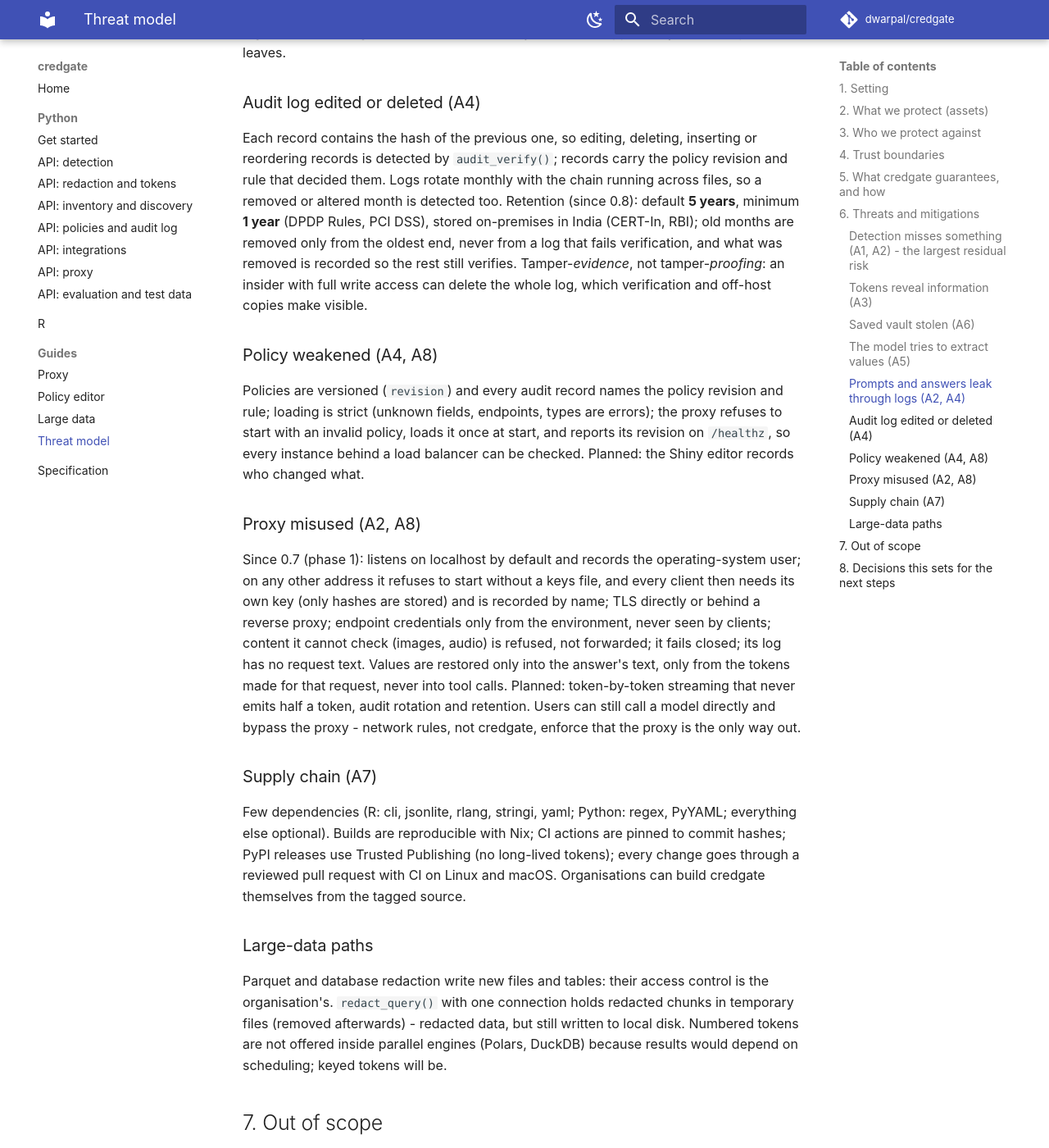
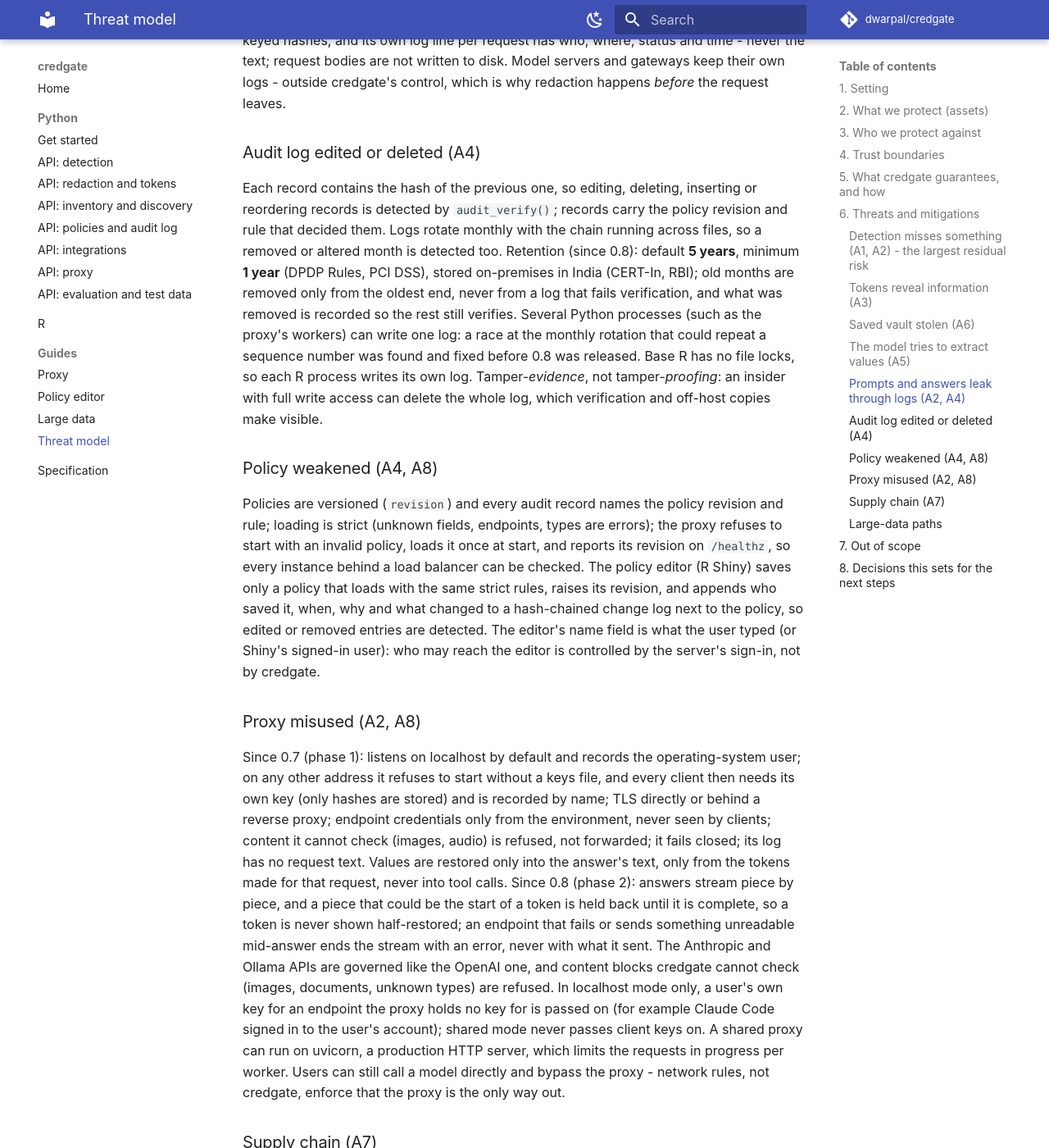
Before and after one commit to dwarpal/credgate, an MkDocs documentation site: the page built from docs/threat-model.md, in a window 1280 px wide and 1400 px high, scrolled down 4882 px. Shown: the whole window at 82% size. Built offline with MkDocs 1.6.1 and Material for MkDocs 9.7.7, drawn with Linux system fonts in a browser that asks for light colours; comment, search, counter and statistics services are not loaded; some of the changed text lies outside the part shown.

Commit message:
Release credgate 0.8.0 for Python (#34)
Version bump and dated changelog. After merging, tag `py-v0.8.0` on main
to publish to PyPI.

## In 0.8.0 (merged in #30, #32, #33)
- **Streaming**: answers arrive as the model writes them, with tokens
restored as they arrive (never half a token).
- **Anthropic API**, for Claude Code and the SDKs. Verified with Claude
Code 2.1.309.
- **Ollama API**, for Ollama clients and VS Code Copilot Chat's Ollama
models.
- **uvicorn production server** (`--server uvicorn`, `credgate[server]`;
BSD-3/MIT), with `--concurrency`. Every proxy test runs on both servers.
- **Audit log rotation and retention**: monthly files, default 5 years,
minimum 1. Includes the fix for a race at rotation.
- Threat model updated to 0.8.0: policy editor, proxy phase 2, audit
writers.
- Small fix in this PR: the uvicorn server's log line says `stream` for
streamed requests, as the standard server's does.

## Checked
- `python -m build`: `twine check --strict` passes the wheel and sdist.
Version 0.8.0, with the new `server` extra.
- Clean install from the wheel, using the Nix-built uvicorn, offline:
**the installed `credgate` command on uvicorn with 2 workers against a
real Ollama model** (gemma3:1b), on both the OpenAI and Ollama APIs,
streamed.
- PAN and Aadhaar tokenised, then restored in the answers; mobile
redacted.
  - `/healthz` ok; audit chain intact.
- Proxy tests on both servers: 179 passed.

```diff
--- a/docs/threat-model.md
+++ b/docs/threat-model.md
@@ -3,11 +3,11 @@
 What credgate protects, against whom, what it trusts, and where it does
 **not** protect. It covers detection, scanning and inventories (including
 Spark, BigQuery and whole databases), redaction, keyed and numbered
-tokenisation, saved vaults, policies, the audit log and the proxy, and the
-planned Shiny apps, so that those are designed against it.
+tokenisation, saved vaults, policies and the policy editor, the audit log
+and the proxy, so that each is designed against it.
 
 Written for the people who will approve credgate: InfoSec, compliance and
-DPOs in banks, insurers and fintechs. Updated 2026-11-02 (Python 0.7.0).
+DPOs in banks, insurers and fintechs. Updated 2026-11-02 (Python 0.8.0).
 
 ## 1. Setting
 
@@ -38,7 +38,7 @@ payment data localisation (payment data stored only in India), PCI DSS
 | **Token vaults** (token → real value) | memory; `.cgvault` files | whoever holds a vault and its passphrase can re-identify |
 | **Token key** (keyed tokens; `CREDGATE_TOKEN_KEY`) | supplied by the organisation | with the key, tokens can be checked against guessed values |
 | **Vault passphrases** | the user; `CREDGATE_VAULT_PASSPHRASE` | unlock saved vaults |
-| **Policies** | YAML files (a Shiny editor is planned) | decide what may go where |
+| **Policies** | YAML files, edited by hand or in the policy editor (R Shiny), with a change log | decide what may go where |
 | **Audit log** | on-premises files (JSON Lines) | the evidence for regulators; must be complete and unaltered |
 | **Model credentials** | environment variables | access to paid or internal models |
 | **credgate itself** | packages, images, source | a compromised release could leak everything |
@@ -78,7 +78,7 @@ instructions).
 
 | Goal | How (today / planned) |
 |---|---|
-| **G1. Personal data does not cross a boundary the policy forbids.** | Detection with checksums and context; redaction or tokenisation before sending. Policies per data class and endpoint, with combinations such as card + CVV + expiry → block, enforced by the proxy on every value of every request (since 0.7). |
+| **G1. Personal data does not cross a boundary the policy forbids.** | Detection with checksums and context; redaction or tokenisation before sending. Policies per data class and endpoint, with combinations such as card + CVV + expiry → block, enforced by the proxy on every value of every request (since 0.7), for the OpenAI, Anthropic and Ollama APIs (since 0.8) - including everything a tool adds on its own, such as the context Claude Code sends. |
 | **G2. Fail closed.** | The proxy forwards nothing if detection, the policy or the audit record fails, refuses content it cannot check (images, audio, files), and refuses to start without a valid policy (since 0.7; covered by an attack test suite). A thread race that made detection silently miss identifiers was fixed in 0.5.0 and is now tested; this class of bug is the main thing G2 guards against. |
 | **G3. Only the right person gets values back.** | Restore uses the vault of the session that tokenised. In the proxy, an answer can only restore tokens made for its own request (which carries the conversation), never into tool calls; tokens the model invents or alters are never filled in (since 0.7). |
 | **G4. Evidence without exposure.** | Audit log (since 0.6): who, when, which endpoint, which policy revision and rule, what was found and done - identifiers only as keyed hashes; **card verification codes never recorded in any form** (PCI DSS 3.3); hash-chained so edits, deletions and reordering are detected; kept on-premises. The proxy records every request (since 0.7). |
@@ -155,7 +155,11 @@ with the chain running across files, so a removed or altered month is
 detected too. Retention (since 0.8): default **5 years**, minimum **1 year**
 (DPDP Rules, PCI DSS), stored on-premises in India (CERT-In, RBI); old months
 are removed only from the oldest end, never from a log that fails
-verification, and what was removed is recorded so the rest still verifies. Tamper-*evidence*, not
+verification, and what was removed is recorded so the rest still verifies.
+Several Python processes (such as the proxy's workers) can write one log: a
+race at the monthly rotation that could repeat a sequence number was found
+and fixed before 0.8 was released. Base R has no file locks, so each R
+process writes its own log. Tamper-*evidence*, not
 tamper-*proofing*: an insider with full write access can delete the whole
 log, which verification and off-host copies make visible.
 
@@ -165,8 +169,13 @@ Policies are versioned (`revision`) and every audit record names the
 policy revision and rule; loading is strict (unknown fields, endpoints,
 types are errors); the proxy refuses to start with an invalid policy, loads
 it once at start, and reports its revision on `/healthz`, so every instance
-behind a load balancer can be checked. Planned: the Shiny editor records who
-changed what.
+behind a load balancer can be checked. The policy editor (R Shiny) saves
+only a policy that loads with the same strict rules, raises its revision,
+and appends who saved it, when, why and what changed to a hash-chained
+change log next to the policy, so edited or removed entries are detected.
+The editor's name field is what the user typed (or Shiny's signed-in user):
+who may reach the editor is controlled by the server's sign-in, not by
+credgate.
 
 ### Proxy misused (A2, A8)
 
@@ -178,15 +187,25 @@ credentials only from the environment, never seen by clients; content it
 cannot check (images, audio) is refused, not forwarded; it fails closed;
 its log has no request text. Values are restored only into the answer's
 text, only from the tokens made for that request, never into tool calls.
-Planned: token-by-token streaming that never emits half a token, audit
-rotation and retention. Users can still call a model directly and bypass
-the proxy - network rules, not credgate, enforce that the proxy is the only
-way out.
+Since 0.8 (phase 2): answers stream piece by piece, and a piece that could
+be the start of a token is held back until it is complete, so a token is
+never shown half-restored; an endpoint that fails or sends something
+unreadable mid-answer ends the stream with an error, never with what it
+sent. The Anthropic and Ollama APIs are governed like the OpenAI one, and
+content blocks credgate cannot check (images, documents, unknown types)
+are refused. In localhost mode only, a user's own key for an endpoint the
+proxy holds no key for is passed on (for example Claude Code signed in to
+the user's account); shared mode never passes client keys on. A shared
+proxy can run on uvicorn, a production HTTP server, which limits the
+requests in progress per worker. Users can still call a model directly and
+bypass the proxy - network rules, not credgate, enforce that the proxy is
+the only way out.
 
 ### Supply chain (A7)
 
 Few dependencies (R: cli, jsonlite, rlang, stringi, yaml; Python: regex,
-PyYAML; everything else optional). Builds are reproducible with Nix; CI
+PyYAML; everything else optional), all under permissive licences; the
+optional proxy server adds uvicorn (BSD-3), httptools and uvloop (MIT). Builds are reproducible with Nix; CI
 actions are pinned to commit hashes; PyPI releases use Trusted Publishing
 (no long-lived tokens); every change goes through a reviewed pull request
 with CI on Linux and macOS. Organisations can build credgate themselves
```
Also changed, not shown: pkg/python/CHANGELOG.md (+8 -0 lines), 4 other files.
